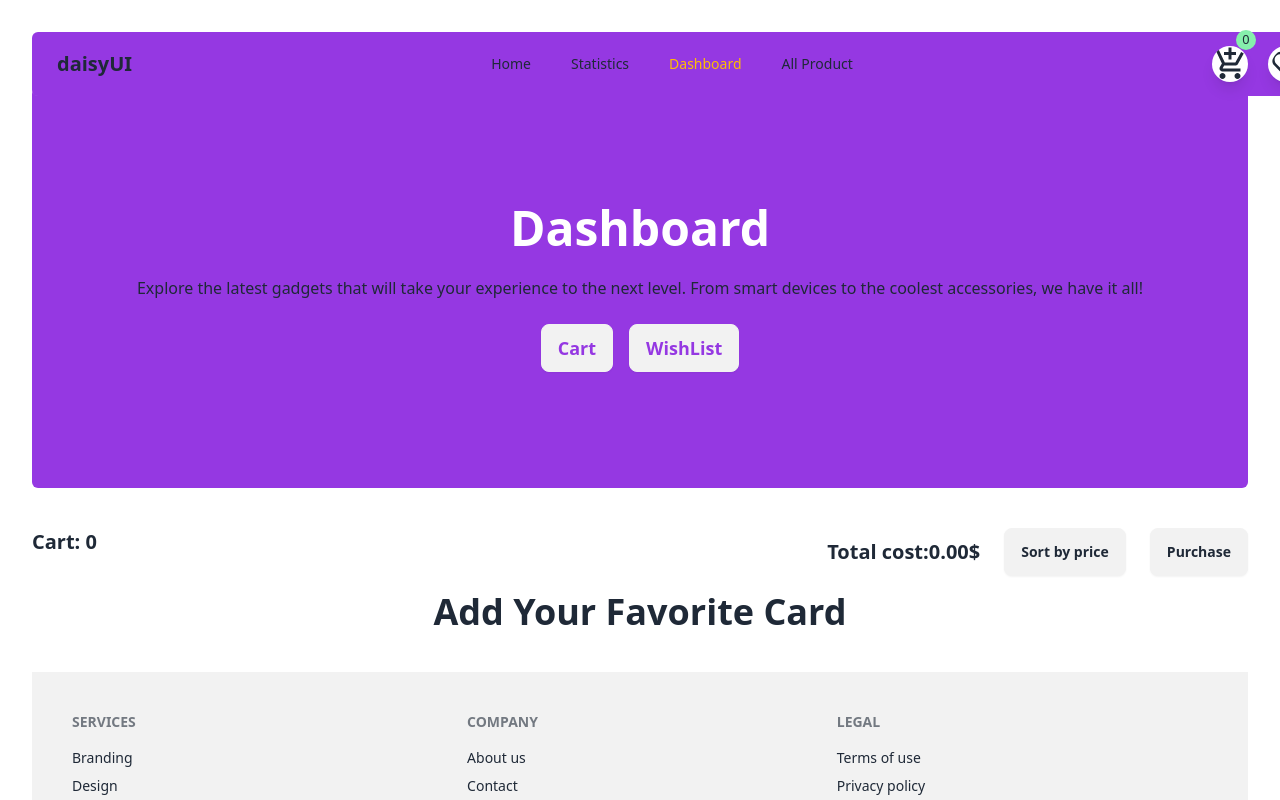
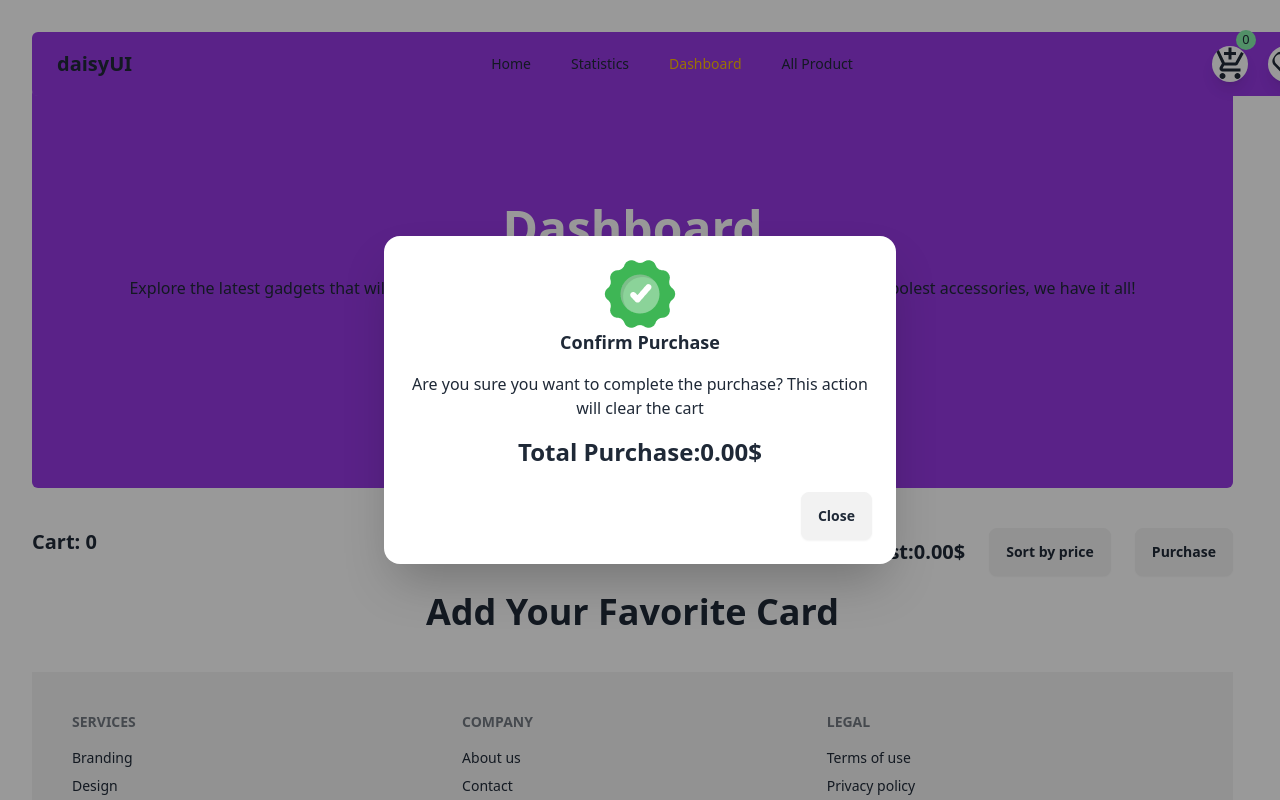
Before and after one commit to programming-hero-web-course-4/b10a8-gadget-heaven-Shoriful0360, a React (Vite) app: page /dashboard in a window 1280 px wide. Both pictures are taken after a click on the button "Purchase". Shown: the top 800 px of the page. Built offline with nearby package versions, Linux system fonts and the light colour scheme.

Commit message:
added purchase button functionality

```diff
--- a/src/pages/Dashboard.jsx
+++ b/src/pages/Dashboard.jsx
@@ -7,23 +7,26 @@ import { getStoreDataList, getStoreWhistList, removeData, removeWishListstore }
 import Product from '../Component/Product';
 import { useLoaderData, useLocation } from 'react-router-dom';
 import ProductDetails from './ProductDetails';
+import img from '../../src/assets/Group.png'
 
 const Dashboard = () => {
     const location = useLocation('/dashboard')
-    const allData=useLoaderData()
+    const allData = useLoaderData()
 
     const [favorite, setFavorite] = useState([])
-    const [wishFavorite,setWishFavorite]=useState([])
-    const [active,setActive]=useState('null')
+    const [wishFavorite, setWishFavorite] = useState([])
+    const [active, setActive] = useState('null')
 
-const [wishPrice,setWishPrice]=useState(0)
+    const [wishPrice, setWishPrice] = useState(0)
     const [price, setPrice] = useState(0)
+// for modal useState
+const [isOpenModal,setIsOpenModal]=useState(false)
     useEffect(() => {
         const getData = getStoreDataList()
-        const total=getData.reduce((acc,product)=>acc + (product.price || 0),0)
+        const total = getData.reduce((acc, product) => acc + (product.price || 0), 0)
         setPrice(total)
-        const getWishData=getStoreWhistList()
-        const totalWish=getWishData.reduce((add,product)=>add + (product.price || 0),0)
+        const getWishData = getStoreWhistList()
+        const totalWish = getWishData.reduce((add, product) => add + (product.price || 0), 0)
         setWishPrice(totalWish)
         setWishFavorite(getWishData)
 
@@ -31,9 +34,9 @@ const [wishPrice,setWishPrice]=useState(0)
 
 
 
-    }, [getStoreDataList,getStoreWhistList])
+    }, [getStoreDataList, getStoreWhistList])
 
-    const handleCartAndWishlistBtn=(name)=>{
+    const handleCartAndWishlistBtn = (name) => {
         setActive(name)
 
     }
@@ -47,25 +50,32 @@ const [wishPrice,setWishPrice]=useState(0)
         setFavorite(getData)
     }
 
-    const handleDeletWishList=(Id)=>{
+    const handleDeletWishList = (Id) => {
         removeWishListstore(Id)
-        const getWish=getStoreWhistList()
+        const getWish = getStoreWhistList()
         setWishFavorite(getWish)
     }
-    const handleSortPrice=(name)=>{
-        if(name==='addPrice'){
-            const sortPrice=[...favorite].sort((a,b)=>a.price - b.price)
+    const handleSortPrice = (name) => {
+        if (name === 'addPrice') {
+            const sortPrice = [...favorite].sort((a, b) => a.price - b.price)
             setFavorite(sortPrice)
 
         }
     }
 
 
-    // add price functionality
+    // Modal functionality
 
-    const handleTotalAmount=(amount)=>{
-        console.log(amount)
+    const handleAllDeleteData=(name)=>{
+        // Id.showModal()
+        if(name==='delet'){
+            localStorage.removeItem('store')
+            setPrice(0)
         }
+
+
+    }
+
 
 
 
@@ -78,24 +88,24 @@ const [wishPrice,setWishPrice]=useState(0)
                         <p className="py-6">
                             Explore the latest gadgets that will take your experience to the next level. From smart devices to the coolest accessories, we have it all!
                         </p>
-                        <button onClick={()=>handleCartAndWishlistBtn('cart')} className={`btn text-begoni ${active==='cart'?'bg-warning':''} text-lg`}>Cart</button>
-                        <button  onClick={()=>handleCartAndWishlistBtn('wishList')} className={`btn ml-4 text-begoni ${active==='wishList'?'bg-warning':''} text-lg`}>WishList</button>
+                        <button onClick={() => handleCartAndWishlistBtn('cart')} className={`btn text-begoni ${active === 'cart' ? 'bg-warning' : ''} text-lg`}>Cart</button>
+                        <button onClick={() => handleCartAndWishlistBtn('wishList')} className={`btn ml-4 text-begoni ${active === 'wishList' ? 'bg-warning' : ''} text-lg`}>WishList</button>
                     </div>
                 </div>
             </div>
             <div className='flex justify-between mt-10'>
                 <div><h1 className='text-xl font-semibold'>Cart: {
-                    active==='null' && (
+                    active === 'null' && (
                         favorite.length
                     )
                 }
                     {
-                    active==='cart' && (
+                        active === 'cart' && (
                             favorite.length
                         )
                     }
                     {
-                    active==='wishList' && (
+                        active === 'wishList' && (
                             wishFavorite.length
                         )
                     }
@@ -105,36 +115,77 @@ const [wishPrice,setWishPrice]=useState(0)
                     <h1 className='text-xl font-semibold'>Total cost:
                         {/* for default  value */}
                         {
-                            active==='null' && (
+                            active === 'null' && (
                                 price.toFixed(2)
                             )
                         }
                         {/* for cart price */}
                         {
-                            active==='cart' && (
+                            active === 'cart' && (
                                 price.toFixed(2)
                             )
                         }
                         {/* for wishList price   */}
                         {
-                            active==='wishList' && (
+                            active === 'wishList' && (
                                 wishPrice.toFixed(2)
                             )
                         }
 
                         $ <small></small></h1>
-                    <button onClick={()=>handleSortPrice('addPrice')} className='btn'>Sort by price </button>
-                    <button className='btn'>Purchase</button>
+
+                    <button onClick={() => handleSortPrice('addPrice')} className='btn'>Sort by price </button>
+
+                    {/* Modal start */}
+                    {/* Open the modal using document.getElementById('ID').showModal() method */}
+                    <button className="btn" onClick={()=>document.getElementById('my_modal_1').showModal()}>Purchase</button>
+                    <dialog id="my_modal_1" className="modal">
+                            <div className="modal-box justify-center">
+                                <div className='flex justify-center'>
+                                <img src={img} alt="" />
+                                </div>
+                                <h3 className="font-bold text-lg">Confirm Purchase</h3>
+                                <p className="py-4">Are you sure you want to complete the purchase? This action will clear the cart</p>
+                                <h1 className='text-2xl font-bold'>Total Purchase:
+                                       {/* for default  value */}
+                            {
+                                active === 'null' && (
+                                    price.toFixed(2)
+                                )
+                            }
+                            {/* for cart price */}
+                            {
+                                active === 'cart' && (
+                                    price.toFixed(2)
+                                )
+                            }
+                            {/* for wishList price   */}
+                            {
+                                active === 'wishList' && (
+                                    wishPrice.toFixed(2)
+                                )
+                            }$
+                                </h1>
+                                <div className="modal-action">
+                                    <form method="dialog">
+                                        {/* if there is a button in form, it will close the modal */}
+                                        <button onClick={()=>handleAllDeleteData('delet')} className="btn">Close</button>
+                                    </form>
                                 </div>
                             </div>
-            <h1  className='text-4xl font-bold mt-4'>Add Your Favorite Card</h1>
+                        </dialog>
+                    {/* Modal end */}
+
+                </div>
+            </div>
+            <h1 className='text-4xl font-bold mt-4'>Add Your Favorite Card</h1>
 
             {/* for dashboard default card */}
             {
-            active ==='null' &&(
+                active === 'null' && (
                     <div className='grid lg:grid-cols-3 md:grid-cols-2 gap-5'>
                         {
-                  favorite.map(product=><Product handleDelet={handleDelet}  key={product.produt_id} product={product}></Product>)
+                            favorite.map(product => <Product handleDelet={handleDelet} key={product.produt_id} product={product}></Product>)
                         }
                     </div>
                 )
@@ -142,10 +193,10 @@ const [wishPrice,setWishPrice]=useState(0)
 
             {/* for dashboard show cart */}
             {
-                active==='cart' &&(
+                active === 'cart' && (
                     <div className='grid lg:grid-cols-3 md:grid-cols-2 gap-5'>
                         {
-                      favorite.map(product=><Product handleDelet={handleDelet}  key={product.produt_id} product={product}></Product>)
+                            favorite.map(product => <Product handleDelet={handleDelet} key={product.produt_id} product={product}></Product>)
                         }
                     </div>
                 )
@@ -153,10 +204,10 @@ const [wishPrice,setWishPrice]=useState(0)
             {/* for dashboard show wishList cart */}
 
             {
-                active==='wishList' && (
+                active === 'wishList' && (
                     <div className='grid lg:grid-cols-3 md:grid-cols-2 gap-5'>
                         {
-                      wishFavorite.map(product=><Product handleDelet={handleDeletWishList}  key={product.produt_id} product={product}></Product>)
+                            wishFavorite.map(product => <Product handleDelet={handleDeletWishList} key={product.produt_id} product={product}></Product>)
                         }
                     </div>
                 )
```
Lines whose indentation alone changed are shown as unchanged.
